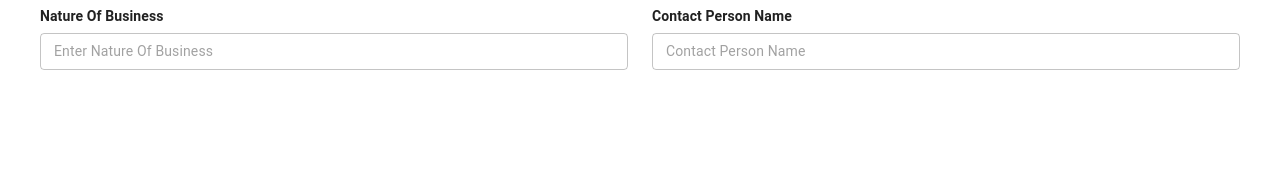
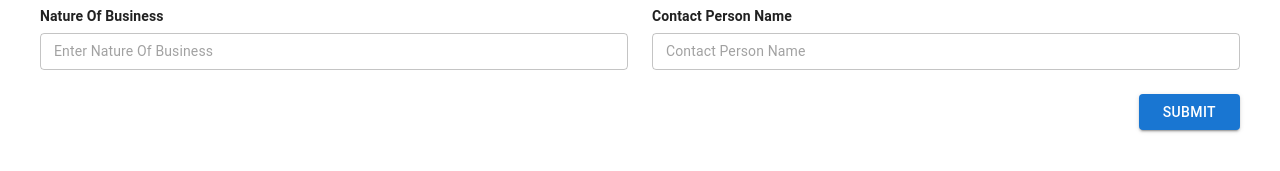
Before and after one commit to anit87/Survey_UI, a React (Vite) app: page /commercial in a window 1280 px wide. Shown: the part 377-548 px from the top of the page. Built offline with nearby package versions, Linux system fonts and the light colour scheme; no server answers.

Commit message:
commercial form

```diff
--- a/src/components/forms/surveyForm/CommercialForm.jsx
+++ b/src/components/forms/surveyForm/CommercialForm.jsx
@@ -18,6 +18,12 @@ import Loader from '../../loader';
 const CommercialForm = () => {
     const { translate } = useLanguageData();
     const establishmentOptions = generateEstablishmentOptions(translate);
+    const initialValues = {
+        establishmentName: '',
+        establishmentType: '',
+        natureOfBusiness: '',
+        contactPerson: ''
+    }
     return (
         <>
             <Toolbar />
@@ -27,6 +33,7 @@ const CommercialForm = () => {
             <Container maxWidth="fixed">
                 <Box sx={{ height: '100%', mt: 1 }} >
                     <Formik
+                        initialValues={initialValues}
                         onSubmit={async (values) => {
                             console.log(values);
                         }}
@@ -51,8 +58,8 @@ const CommercialForm = () => {
                                                 <Grid item md={6} xs={12}>
                                                     <SelectInput
                                                         label={translate('TypeOfEstablishment')}
-                                                        id="establishmentTypes"
-                                                        name="establishmentTypes"
+                                                        id="establishmentType"
+                                                        name="establishmentType"
                                                         options={establishmentOptions}
                                                     />
                                                 </Grid>
@@ -78,6 +85,17 @@ const CommercialForm = () => {
                                             </Grid>
                                         </div>
                                     }
+                                    <div className='d-flex flex-row-reverse bd-highlight' style={{ float: "right" }}>
+                                        {
+                                            <Button variant='contained'
+                                                type='submit'
+                                                style={{ textAlign: "right" }}
+                                                sx={{ mt: 3, pl: 3, pr: 3 }}
+                                            >
+                                                Submit
+                                            </Button>
+                                        }
+                                    </div>
                                 </Form>
                             )
                         }}
```
